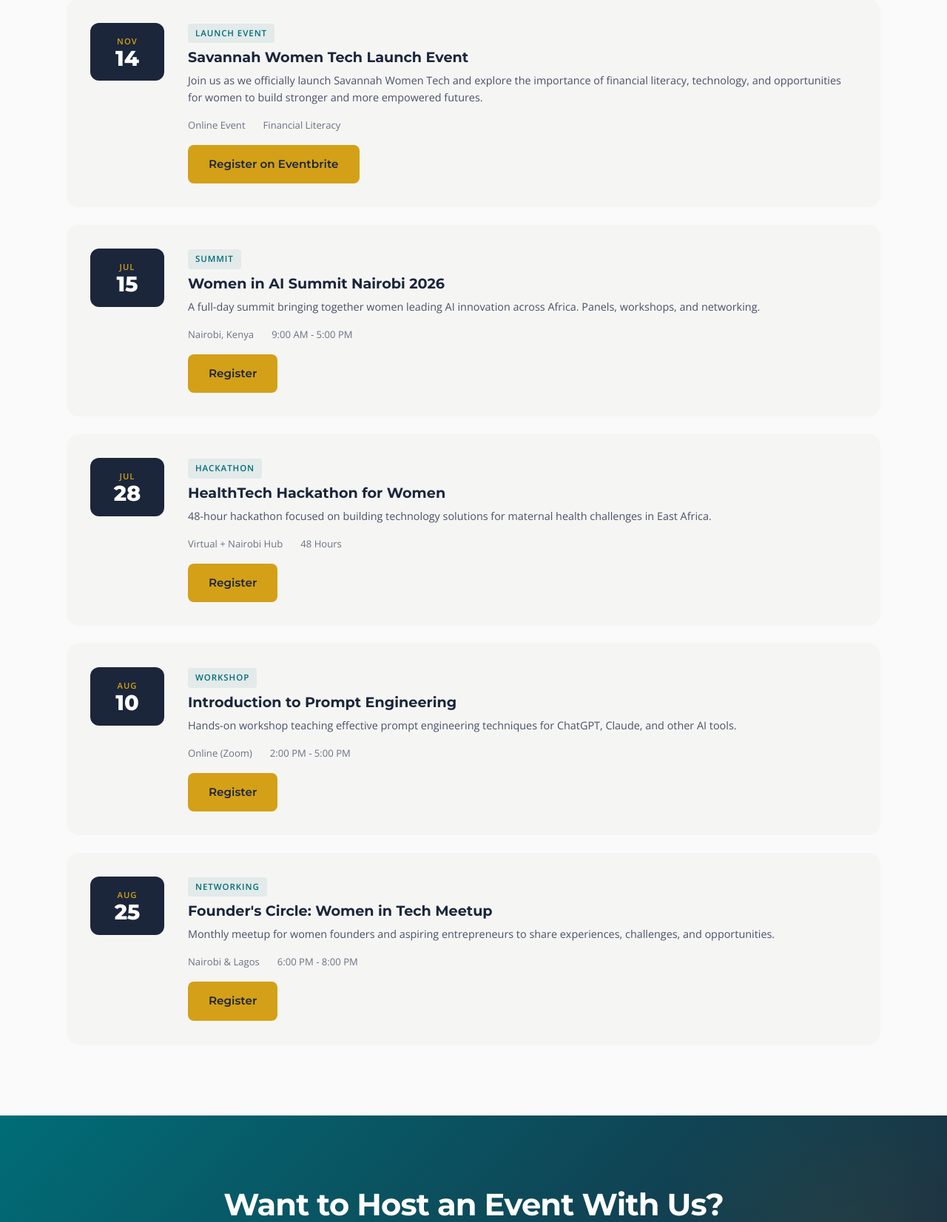
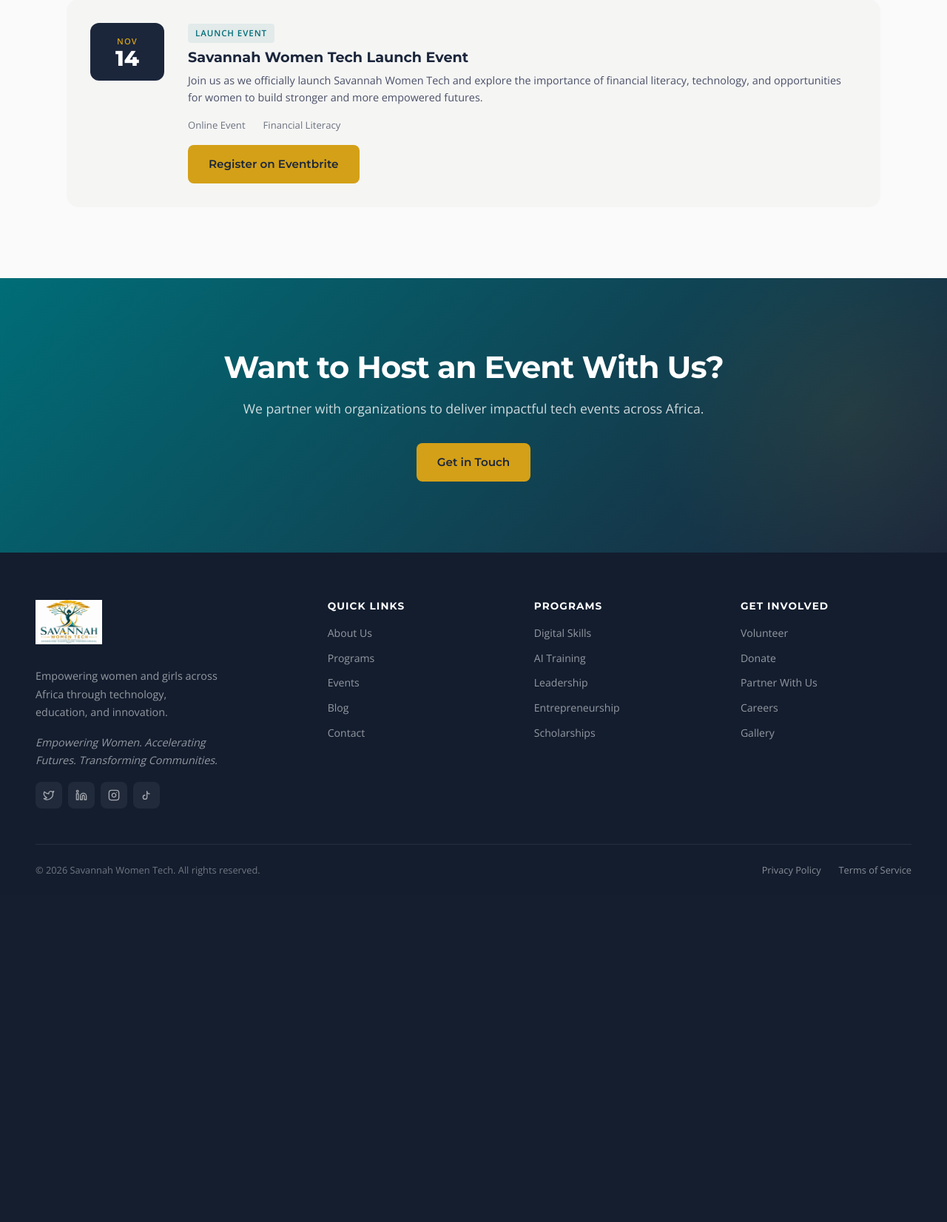
Before and after one commit to preciouskorir/savannah-women-tech, a Django app: template website/templates/website/events.html in a window 1280 px wide. Shown: the part 598-2250 px from the top of the page at 74% size. After the commit the page ends 1782 px from the top, so only its background shows below. Run offline with Django 3.2, Linux system fonts and the light colour scheme; the template is opened without the code that fills it, so the values that code supplies are empty.

Commit message:
Clean up outdated events

```diff
--- a/website/templates/website/events.html
+++ b/website/templates/website/events.html
@@ -49,72 +49,8 @@
         </a>
     </div>
 </div>
-            <div class="event-card">
-                <div class="event-date-badge">
-                    <span class="event-month">JUL</span>
-                    <span class="event-day">15</span>
-                </div>
-                <div class="event-content">
-                    <span class="event-type">Summit</span>
-                    <h3>Women in AI Summit Nairobi 2026</h3>
-                    <p>A full-day summit bringing together women leading AI innovation across Africa. Panels, workshops, and networking.</p>
-                    <div class="event-details">
-                        <span>Nairobi, Kenya</span>
-                        <span>9:00 AM - 5:00 PM</span>
-                    </div>
-                    <a href="{% url 'contact' %}" class="btn btn-primary">Register</a>
-                </div>
-            </div>
-            <div class="event-card">
-                <div class="event-date-badge">
-                    <span class="event-month">JUL</span>
-                    <span class="event-day">28</span>
-                </div>
-                <div class="event-content">
-                    <span class="event-type">Hackathon</span>
-                    <h3>HealthTech Hackathon for Women</h3>
-                    <p>48-hour hackathon focused on building technology solutions for maternal health challenges in East Africa.</p>
-                    <div class="event-details">
-                        <span>Virtual + Nairobi Hub</span>
-                        <span>48 Hours</span>
-                    </div>
-                    <a href="{% url 'contact' %}" class="btn btn-primary">Register</a>
-                </div>
-            </div>
-            <div class="event-card">
-                <div class="event-date-badge">
-                    <span class="event-month">AUG</span>
-                    <span class="event-day">10</span>
-                </div>
-                <div class="event-content">
-                    <span class="event-type">Workshop</span>
-                    <h3>Introduction to Prompt Engineering</h3>
-                    <p>Hands-on workshop teaching effective prompt engineering techniques for ChatGPT, Claude, and other AI tools.</p>
-                    <div class="event-details">
-                        <span>Online (Zoom)</span>
-                        <span>2:00 PM - 5:00 PM</span>
-                    </div>
-                    <a href="{% url 'contact' %}" class="btn btn-primary">Register</a>
-                </div>
-            </div>
-            <div class="event-card">
-                <div class="event-date-badge">
-                    <span class="event-month">AUG</span>
-                    <span class="event-day">25</span>
-                </div>
-                <div class="event-content">
-                    <span class="event-type">Networking</span>
-                    <h3>Founder's Circle: Women in Tech Meetup</h3>
-                    <p>Monthly meetup for women founders and aspiring entrepreneurs to share experiences, challenges, and opportunities.</p>
-                    <div class="event-details">
-                        <span>Nairobi & Lagos</span>
-                        <span>6:00 PM - 8:00 PM</span>
-                    </div>
-                    <a href="{% url 'contact' %}" class="btn btn-primary">Register</a>
-                </div>
-            </div>
         </div>
-    </div>
+</div>
 </section>
 
 <section class="cta fade-in">
```
